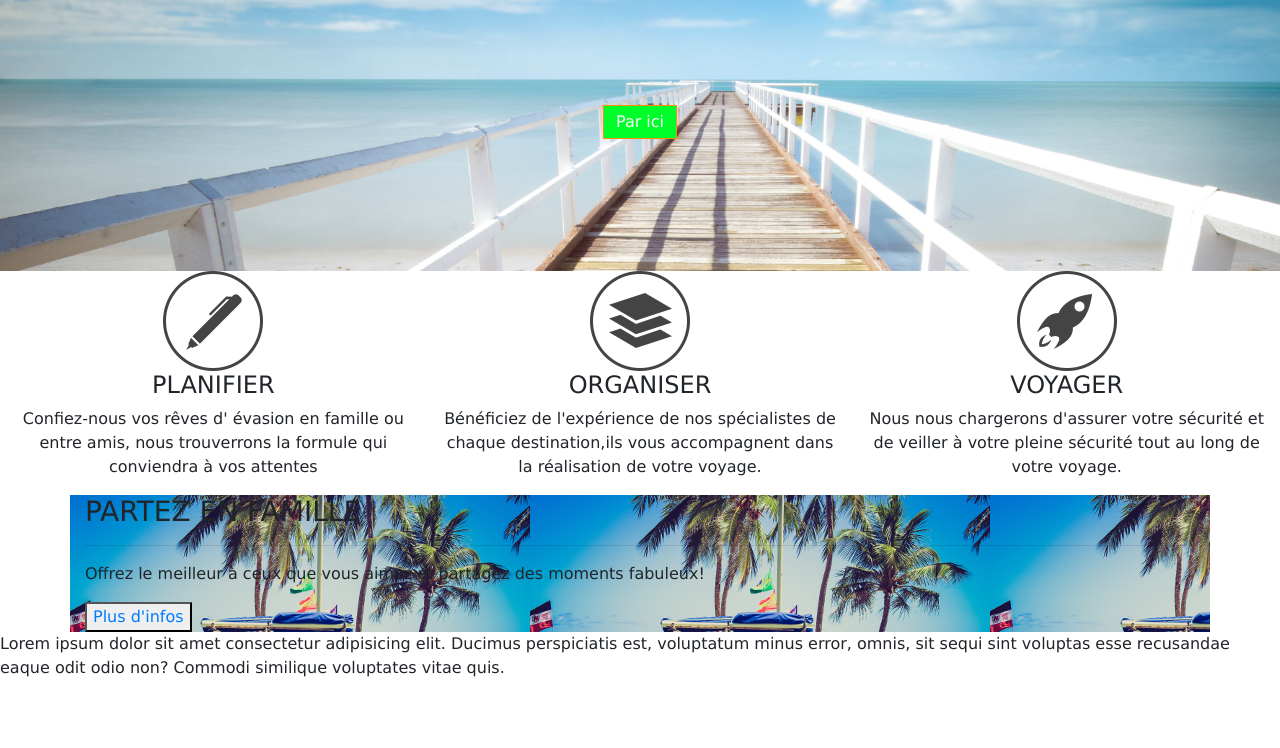
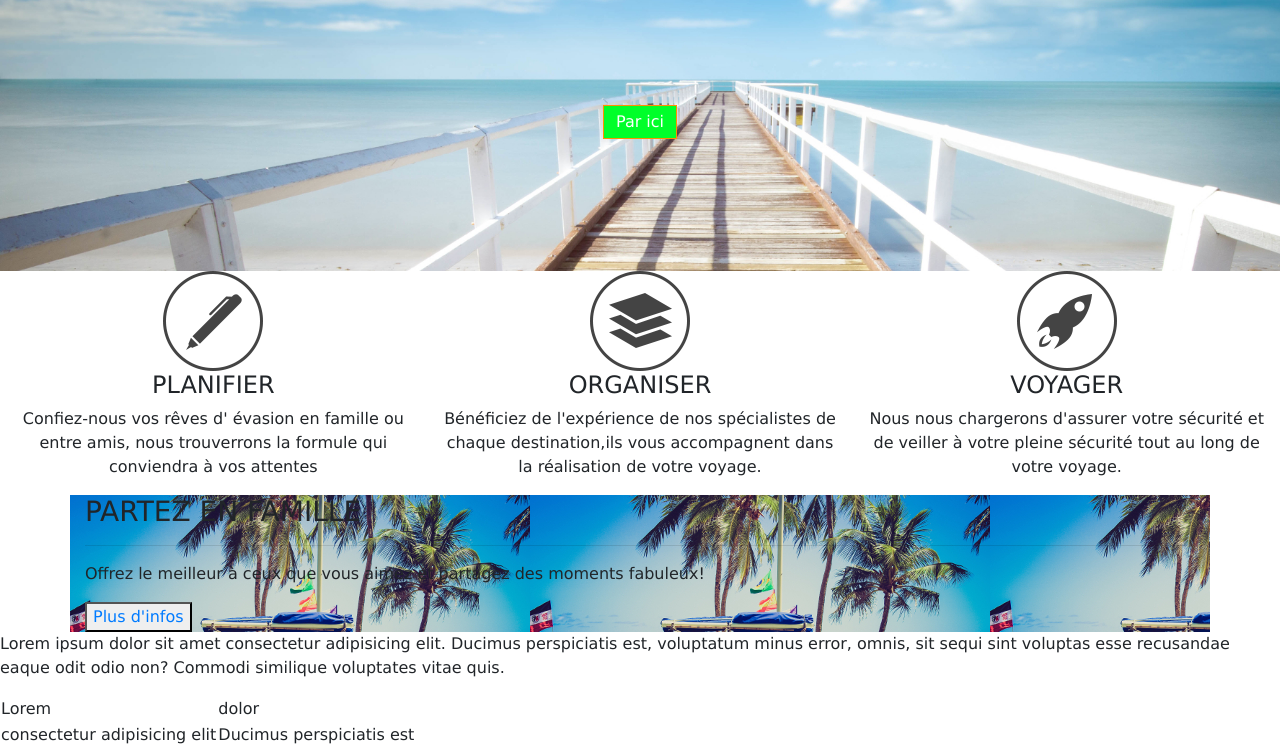
Before and after one commit to Tsilavina0702/siteEnEquipe, a plain HTML site: page index.html in a window 1280 px wide. Shown: the part 308-1056 px from the top of the page. Before the commit the page ends 1004 px from the top, so only its background shows below. Drawn offline with Linux system fonts and the light colour scheme.

Commit message:
j'ai ajouter un table

```diff
--- a/index.html
+++ b/index.html
@@ -84,5 +84,15 @@
         </div>
     </div>
     <p>Lorem ipsum dolor sit amet consectetur adipisicing elit. Ducimus perspiciatis est, voluptatum minus error, omnis, sit sequi sint voluptas esse recusandae eaque odit odio non? Commodi similique voluptates vitae quis.</p>
+    <table>
+        <tr>
+            <td>Lorem</td>
+            <td>dolor</td>
+        </tr>
+        <tr>
+            <td>consectetur adipisicing elit</td>
+            <td>Ducimus perspiciatis est</td>
+        </tr>
+    </table>
 </body>
 </html>
```
Also changed, not shown: test4.txt (added), 1 other file.
